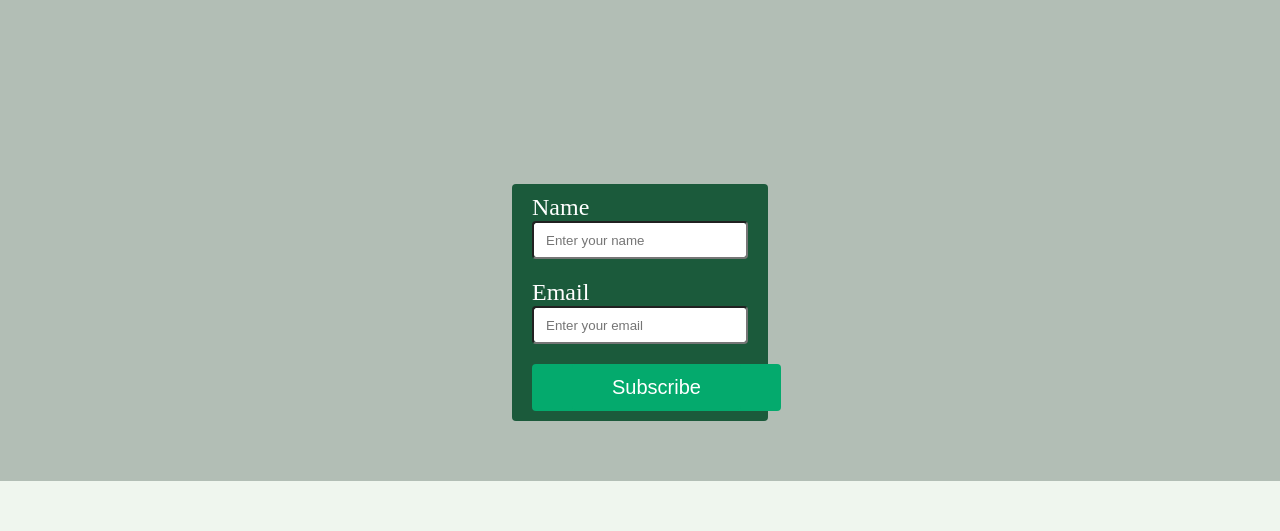
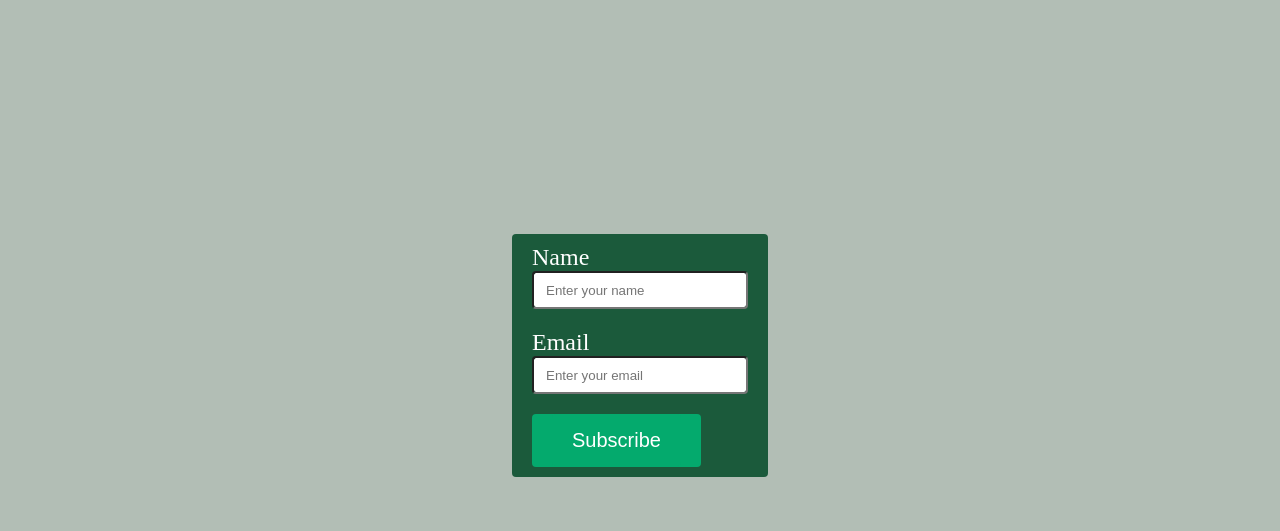
Before and after one commit to MikaCodez/mellowte, a plain HTML site: page contact.html in a window 1280 px wide. Shown: the part 269-800 px from the top of the page. Drawn offline with nearby package versions, Linux system fonts and the light colour scheme.

Commit message:
Fixed subsrcibe page nav

```diff
--- a/assets/css/style.css
+++ b/assets/css/style.css
@@ -20,7 +20,7 @@ body {
 
 .cpagebod {
   background-color: #B2BEB5;
-  margin-top: -50px;
+  margin-top: 0px;
   margin-bottom: -50px;
 }
 
@@ -375,7 +375,7 @@ margin-bottom: 5px;
 .submit-button {
   background-color: #04AA6D;
   color: white;
-  padding: 12px 40px;
+  padding: 15px 20px;
   border: none;
   border-radius: 4px;
   cursor: pointer;
```
